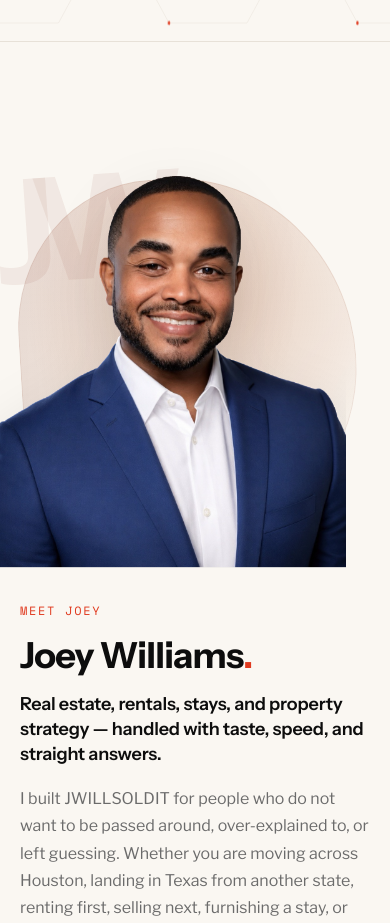
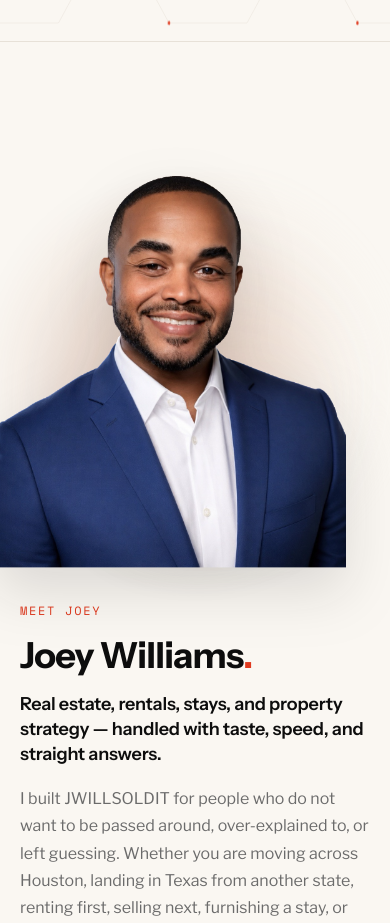
Before and after one commit to d8dles/jwillsoldit-hub, a React (Vite) app: page / in a window 390 px wide. Shown: the part 1380-2303 px from the top of the page. Built offline with nearby package versions, Linux system fonts and the light colour scheme.

Commit message:
Soften headshot art and restore full arms

```diff
--- a/src/sections/MeetJoeySection.module.css
+++ b/src/sections/MeetJoeySection.module.css
@@ -1,5 +1,5 @@
-/* Meet Joey — editorial spread. The portrait is treated like a designed
-   magazine feature: art behind the cutout, no visible blobs on top. */
+/* Meet Joey — editorial spread. The portrait stays full and unmasked,
+   with a blurred warm aura behind it instead of geometry or cover-up blobs. */
 
 .grid {
   display: grid;
@@ -35,7 +35,7 @@
   }
 }
 
-/* ── Portrait: editorial art behind, feathered cutout in front ── */
+/* ── Portrait: full cutout, soft blurred art behind ── */
 
 .portraitWrap {
   position: relative;
@@ -53,40 +53,41 @@
   }
 }
 
-/* Warm editorial plate behind the portrait — not over the face/body. */
+/* Blurry atmospheric aura behind the portrait. It is intentionally soft and
+   pushed behind the PNG, so it reads editorial instead of geometric. */
 .portraitWrap::before {
   content: '';
   position: absolute;
   z-index: 0;
-  left: 2%;
-  right: 8%;
-  top: 9%;
-  bottom: 5%;
+  left: 0;
+  right: 4%;
+  top: 13%;
+  bottom: 2%;
   pointer-events: none;
-  border-radius: 44% 56% 50% 38%;
-  transform: rotate(-3.5deg);
+  border-radius: 999px;
+  transform: rotate(-4deg) scale(0.96);
   background:
-    linear-gradient(105deg, rgba(128, 55, 35, 0.17) 0%, rgba(176, 92, 46, 0.10) 38%, rgba(250, 247, 242, 0) 74%),
-    radial-gradient(ellipse at 62% 34%, rgba(176, 92, 46, 0.26) 0%, rgba(176, 92, 46, 0.10) 42%, rgba(176, 92, 46, 0) 68%),
-    linear-gradient(180deg, rgba(255, 255, 255, 0.2), rgba(250, 247, 242, 0));
-  box-shadow: inset 0 0 0 1px rgba(128, 55, 35, 0.08);
+    radial-gradient(ellipse at 50% 46%, rgba(176, 92, 46, 0.24) 0%, rgba(176, 92, 46, 0.12) 38%, rgba(176, 92, 46, 0) 68%),
+    radial-gradient(ellipse at 32% 70%, rgba(128, 55, 35, 0.18) 0%, rgba(128, 55, 35, 0.07) 40%, rgba(128, 55, 35, 0) 72%),
+    radial-gradient(ellipse at 72% 76%, rgba(250, 247, 242, 0.78) 0%, rgba(250, 247, 242, 0.20) 44%, rgba(250, 247, 242, 0) 70%);
+  filter: blur(42px);
+  opacity: 0.92;
 }
 
-/* Ghost monogram behind the cutout for a designed, ownable moment. */
+/* Ground shadow only — no visible type, no geometry, no clouds on the image. */
 .portraitWrap::after {
-  content: 'JW';
+  content: '';
   position: absolute;
   z-index: 0;
-  left: -5%;
-  top: 8%;
+  left: 14%;
+  right: 10%;
+  bottom: -1%;
+  height: 30%;
   pointer-events: none;
-  font-family: var(--display);
-  font-size: clamp(11rem, 18vw, 17.5rem);
-  font-weight: 700;
-  line-height: 0.8;
-  letter-spacing: -0.16em;
-  color: rgba(128, 55, 35, 0.075);
-  transform: rotate(-4deg);
+  border-radius: 999px;
+  background: radial-gradient(ellipse at center, rgba(13, 13, 13, 0.13) 0%, rgba(13, 13, 13, 0.048) 44%, rgba(13, 13, 13, 0) 76%);
+  filter: blur(24px);
+  transform: translateY(18px) scaleX(0.94);
 }
 
 .portrait {
@@ -98,22 +99,6 @@
   margin-left: -9%;
   transform: translateY(2%);
   filter: drop-shadow(0 24px 28px rgba(13, 13, 13, 0.13));
-  -webkit-mask-image: radial-gradient(
-    ellipse 118% 108% at 50% 38%,
-    #000 0%,
-    #000 70%,
-    rgba(0, 0, 0, 0.92) 78%,
-    rgba(0, 0, 0, 0.58) 91%,
-    rgba(0, 0, 0, 0) 100%
-  );
-  mask-image: radial-gradient(
-    ellipse 118% 108% at 50% 38%,
-    #000 0%,
-    #000 70%,
-    rgba(0, 0, 0, 0.92) 78%,
-    rgba(0, 0, 0, 0.58) 91%,
-    rgba(0, 0, 0, 0) 100%
-  );
 }
 
 .copy {
@@ -214,37 +199,23 @@
   }
 
   .portraitWrap::before {
-    left: 0;
-    right: 4%;
-    top: 12%;
-    bottom: 6%;
+    left: -2%;
+    right: 2%;
+    top: 15%;
+    bottom: 4%;
+    filter: blur(34px);
   }
 
   .portraitWrap::after {
-    left: -7%;
-    top: 10%;
-    font-size: 9rem;
+    left: 12%;
+    right: 12%;
+    bottom: 0;
+    height: 26%;
   }
 
   .portrait {
     width: 114%;
     margin-left: -7%;
     transform: translateY(1%);
-    -webkit-mask-image: radial-gradient(
-      ellipse 122% 108% at 50% 38%,
-      #000 0%,
-      #000 72%,
-      rgba(0, 0, 0, 0.88) 80%,
-      rgba(0, 0, 0, 0.52) 92%,
-      rgba(0, 0, 0, 0) 100%
-    );
-    mask-image: radial-gradient(
-      ellipse 122% 108% at 50% 38%,
-      #000 0%,
-      #000 72%,
-      rgba(0, 0, 0, 0.88) 80%,
-      rgba(0, 0, 0, 0.52) 92%,
-      rgba(0, 0, 0, 0) 100%
-    );
   }
 }
```
